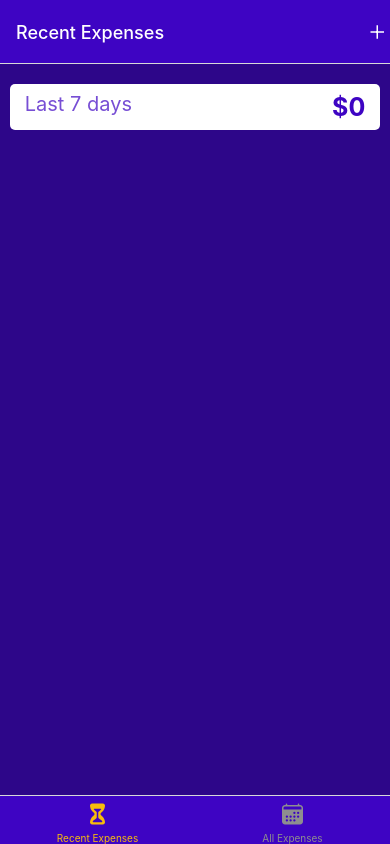
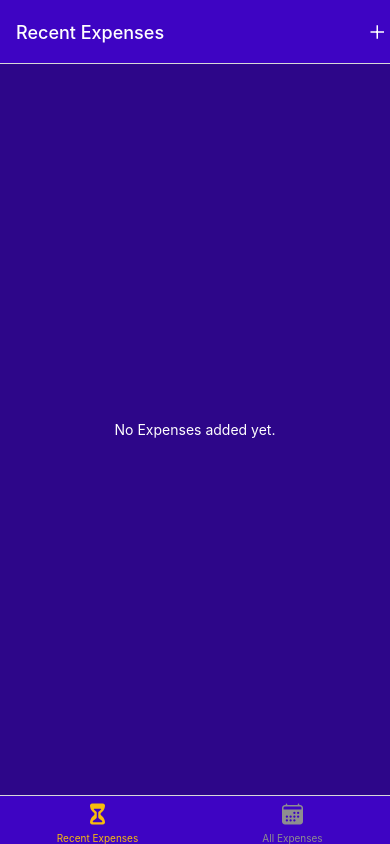
Before and after one commit to aadil42/react-native-expense-tracker, a React Native app: screen /recentScreen in a window 390 px wide. Built offline with nearby package versions, Linux system fonts and the light colour scheme.

Commit message:
add msg when no expense is added.

```diff
--- /dev/null
+++ b/components/Message.js
@@ -0,0 +1,21 @@
+
+import { View, Text, StyleSheet } from "react-native";
+
+const Message = ({ message }) => {
+    return (
+        <View style={styles.container}>
+            <Text style={styles.text}>{message}</Text>
+        </View>
+    );
+}
+
+const styles = StyleSheet.create({
+    container: {
+
+    },
+    text: {
+        color: "white"
+    }
+});
+
+export default Message;
--- a/screens/AllExpenses.js
+++ b/screens/AllExpenses.js
@@ -6,6 +6,7 @@ import { GlobalStyles } from "../constants/styles";
 // get components
 import List from "../components/List";
 import Total from "../components/Total";
+import Message from "../components/Message";
 
 // get contexts
 import { ExpenseCtx } from "../store/context/ExpenseContext";
@@ -19,11 +20,18 @@ const AllExpenses = ({ navigation }) => {
         return acc + +expense.amount;
     }, 0);
 
+    let content = <View style={styles.container}>
+                        <Total total={total} title="All Expense total" />
+                        <List navigation={navigation} list={allExpenseList} />
+                    </View>;
+    if(allExpenseList.length === 0) {
+        content = <View style={styles.container}>
+                    <Message message="No Expenses added yet." />
+                 </View>
+    }
+
     return (
-        <View style={styles.container}>
-            <Total total={total} title="All Expense total" />
-            <List navigation={navigation} list={allExpenseList} />
-        </View>
+        content
     );
 }
 
--- a/screens/RecentExpenses.js
+++ b/screens/RecentExpenses.js
@@ -3,8 +3,8 @@ import { View, Text, StyleSheet } from "react-native";
 import { GlobalStyles } from "../constants/styles";
 
 import List from "../components/List";
-
 import Total from "../components/Total";
+import Message from "../components/Message";
 
 import { ExpenseCtx } from "../store/context/ExpenseContext";
 
@@ -19,11 +19,19 @@ const RecentExpenses = ({ navigation }) => {
         return acc + +expense.amount;
     }, 0);
 
+    let content =  <View style={styles.container}>
+                        <Total title="Last 7 days" total={total}/>
+                        <List navigation={navigation} list={recentList.slice(0, 7)} />
+                   </View>
+
+    if(recentList.length === 0) {
+    content = <View style={styles.container}>
+                <Message message="No Expenses added yet." />
+              </View>
+    }
+
     return (
-        <View style={styles.container}>
-            <Total title="Last 7 days" total={total}/>
-            <List navigation={navigation} list={recentList.slice(0, 7)} />
-        </View>
+        content
     );
 }
 
```
